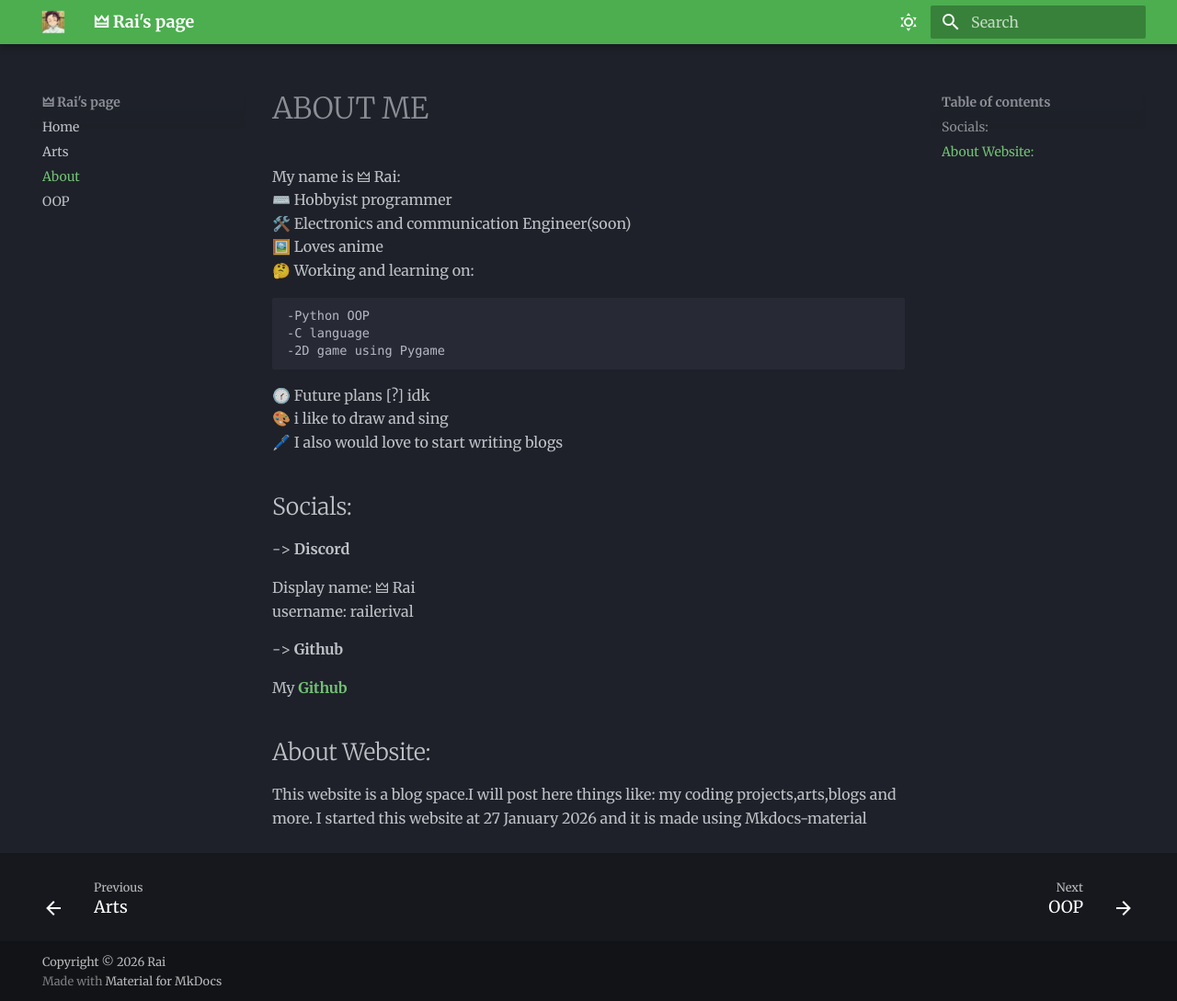
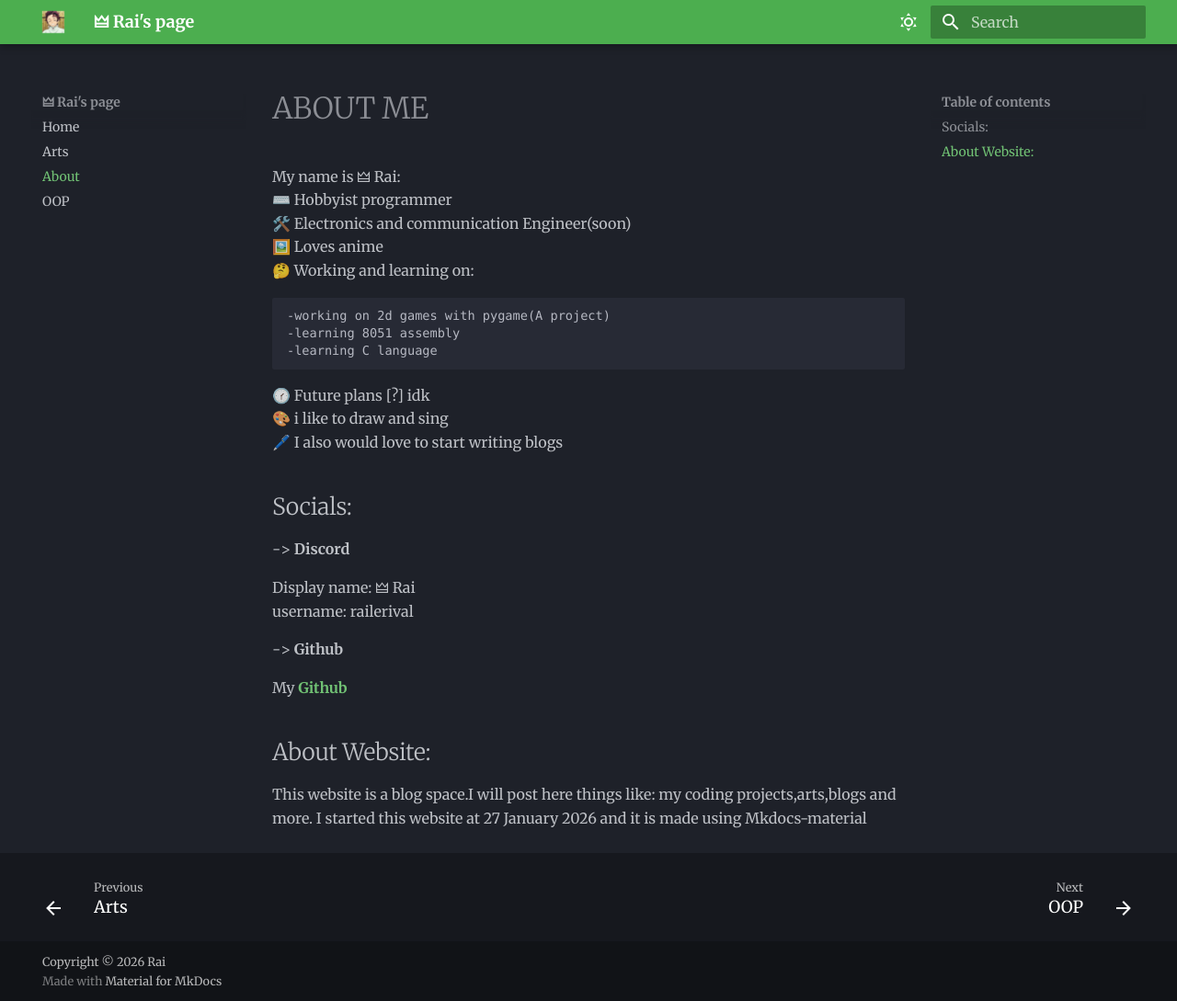
Before and after one commit to Railerival/website, an MkDocs documentation site: the page built from docs/about.md, in a window 1280 px wide and 1089 px high. Shown: the whole window at 92% size. Built offline with MkDocs 1.6.1 and Material for MkDocs 9.7.7, drawn with Linux system fonts in a browser that asks for light colours; some web fonts are replaced.

Commit message:
changes to about.md

````diff
--- a/docs/about.md
+++ b/docs/about.md
@@ -5,9 +5,9 @@ My name is 🜲 Rai:
 🖼️ Loves anime
 🤔 Working and learning on:
 ```
--Python OOP
--C language
--2D game using Pygame
+-working on 2d games with pygame(A project)
+-learning 8051 assembly
+-learning C language
 ```
 🕜 Future plans [?] idk
 🎨 i like to draw and sing
````
